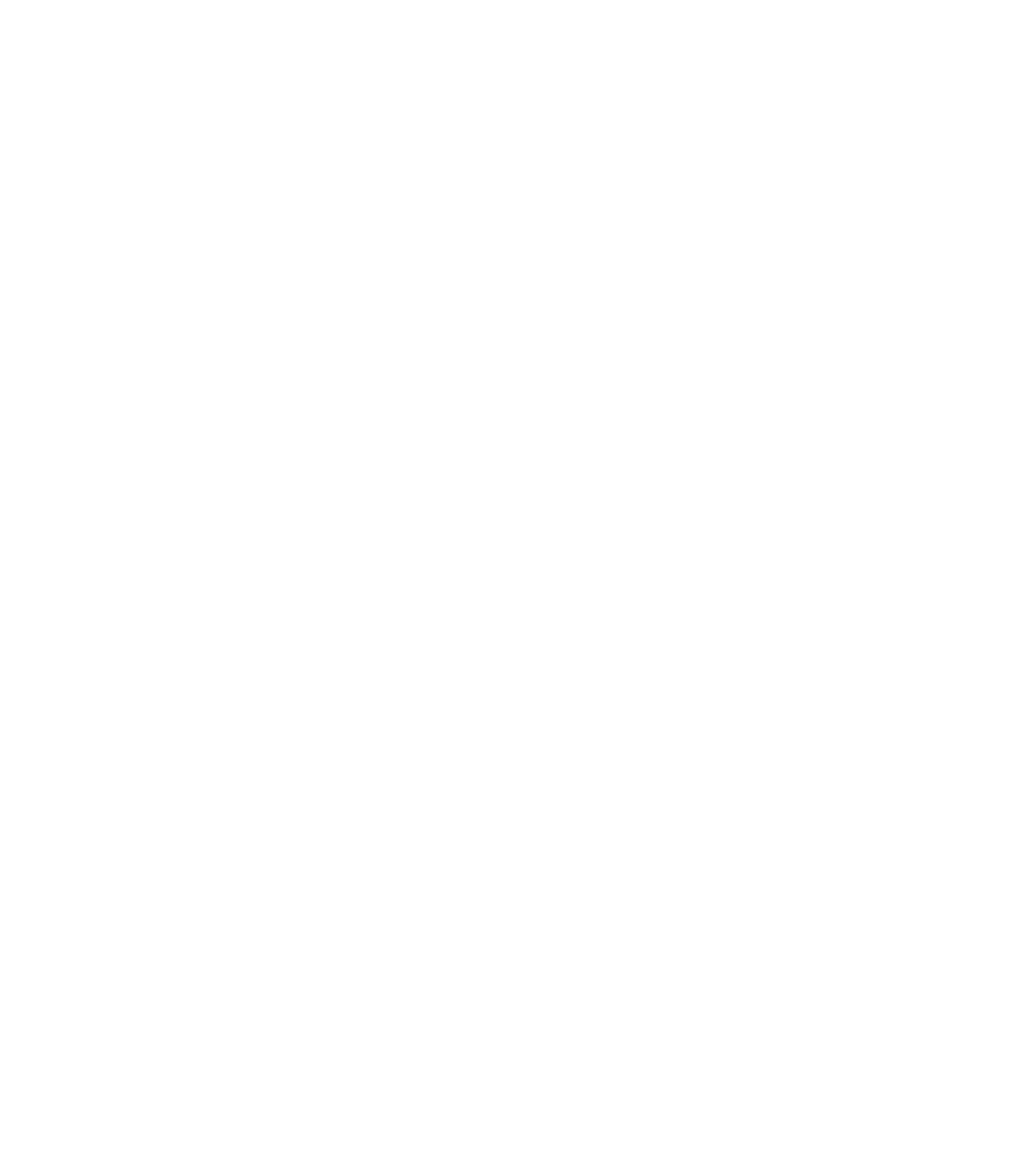
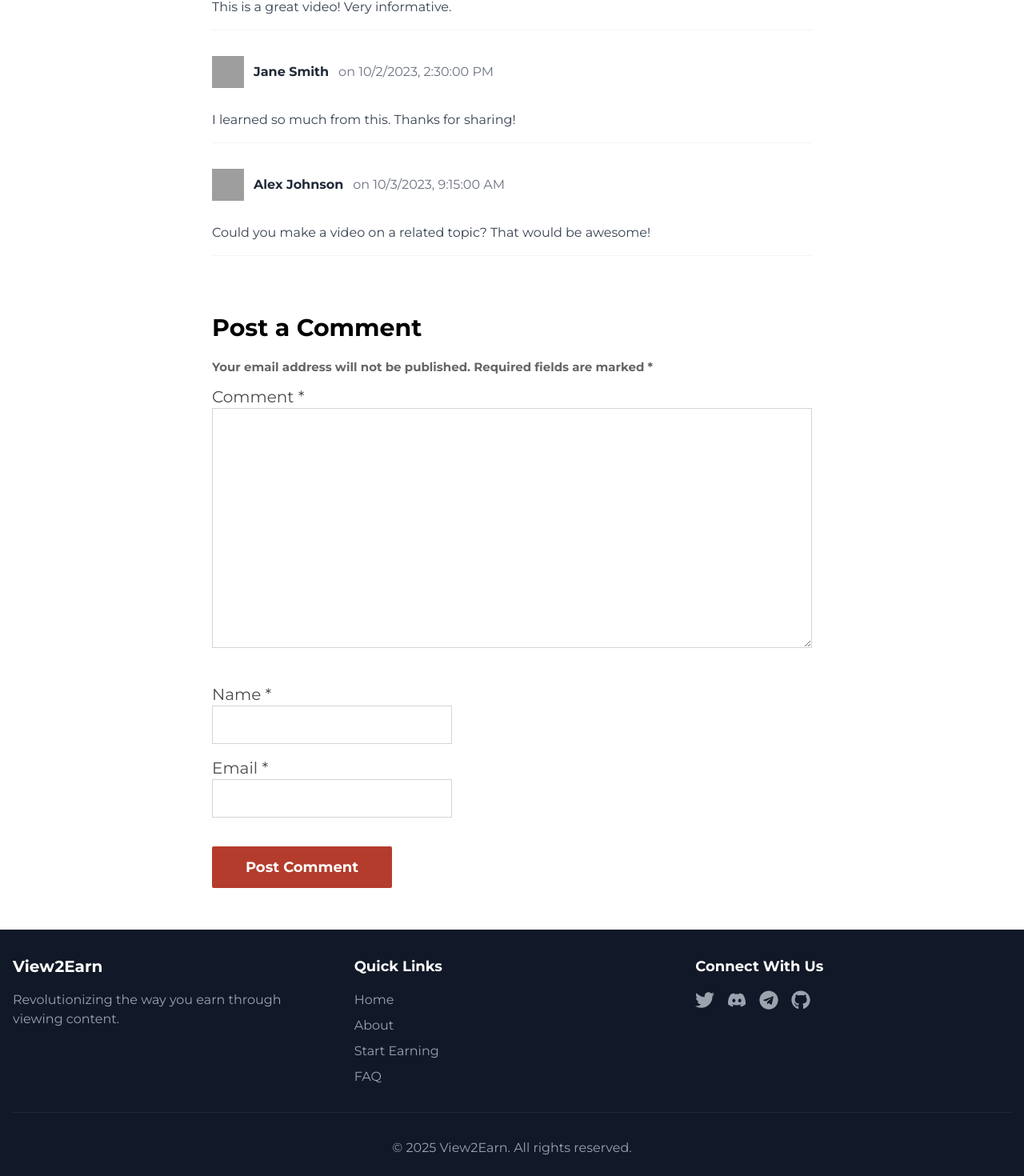
Before and after one commit to OmarSalhab/View2Earn, a React (Vite) app: page / in a window 1280 px wide. Shown: the part 9674-11144 px from the top of the page at 80% size. Before the commit the page ends 9503 px from the top, so only its background shows below. Built offline with nearby package versions, Linux system fonts and the light colour scheme; grey boxes are pictures that could not be loaded.

Commit message:
feat: Add Comment and Rating components, enhance Footer, and update dependencies

```diff
--- a/package.json
+++ b/package.json
@@ -11,7 +11,9 @@
   },
   "dependencies": {
     "react": "^19.0.0",
-    "react-dom": "^19.0.0"
+    "react-dom": "^19.0.0",
+    "react-icons": "^5.5.0",
+    "uuid": "^11.1.0"
   },
   "devDependencies": {
     "@eslint/js": "^9.21.0",
--- a/src/App.tsx
+++ b/src/App.tsx
@@ -5,6 +5,8 @@ import PsudueCard from "./components/PsudueCard";
 import Aside from "./components/Aside";
 import { fetchByVideo, fetchByChannel } from "./utils/apiCall";
 import { formatCurrency, formatViews } from "./utils/formatCurrency";
+import Rating from "./components/Rating";
+import Footer from "./components/Footer";
 
 function App() {
 	const [views, setViews] = useState(17000);
@@ -100,19 +102,7 @@ function App() {
 		],
 	};
 
-	// const nicheRPM = {
-	// 	"Finance & Investing": [5.0, 12.25], // Realistic range for high-value niches
-	// 	"Make Money Online": [4.5, 13.52], // Slightly lower min (avoid overestimation)
-	// 	"Digital Marketing": [4.0, 12.52], // Competitive but not always 12.52x
-	// 	"Technology & Gadgets": [3.5, 10.0], // Broad niche, lower min
-	// 	"Business & Entrepreneurship": [6.0, 18.0], // High max for premium content
-	// 	"Health & Fitness": [2.5, 10.0], // Wide variability (supplements vs. general)
-	// 	Education: [2.0, 9.89], // Free tutorials vs. paid courses
-	// 	Entertainment: [2.0, 3.5],
-	// 	"Real Estate": [3.0, 8.0], // Local markets vary
-	// 	"Travel & Lifestyle": [1.5, 9.0], // Luxury travel vs. budget guides
-	// 	Gaming: [0.5, 1.4], // Low RPM unless sponsored
-	// };
+
 	const nicheMultipliers: any = {
 		"Finance & Investing": [1.0, 2.75], // Example: 2.75x for top-tier countries
 		"Make Money Online": [0.9, 2.5],
@@ -1079,7 +1069,11 @@ function App() {
 						rate, ad blockers, the percentage of invalid ad clicks, and so on.
 					</p>
 				</section>
+				<section className="max-w-[750px] w-full h-full mb-12">
+					<Rating/>
+				</section>
 			</main>
+				<Footer />
 		</>
 	);
 }
--- /dev/null
+++ b/src/components/Comment.tsx
@@ -0,0 +1,20 @@
+interface CommentProps {
+    time: string;
+    name: string;
+    comment: string;
+}
+
+const Comment = ({ time, name, comment }: CommentProps) => {
+    return (
+        <div className="w-full flex flex-col gap-2 py-4 border-b border-gray-100">
+            <div className="flex gap-3 items-center pb-5">
+                <img src="https://secure.gravatar.com/avatar/fdcd9bc3e25c2020ba21a009a563d6cc?s=68&d=mm&r=g" className="w-10 h-10"/>
+                <span className="font-bold text-gray-800">{name}</span>
+                <span className="text-md text-gray-500 ">on {time}</span>
+            </div>
+            <p className="text-gray-700">{comment}</p>
+        </div>
+    );
+};
+
+export default Comment;
--- /dev/null
+++ b/src/components/Footer.tsx
@@ -0,0 +1,59 @@
+import React from 'react';
+import { FaTwitter, FaDiscord, FaTelegram, FaGithub } from 'react-icons/fa';
+
+const Footer: React.FC = () => {
+    return (
+        <footer className="bg-gray-900 text-white mt-auto w-full">
+            <div className="max-w-7xl mx-auto px-4 py-8">
+                <div className="grid grid-cols-1 md:grid-cols-3 gap-8">
+                    {/* Brand Section */}
+                    <div>
+                        <h3 className="text-xl font-bold mb-4">View2Earn</h3>
+                        <p className="text-gray-400">
+                            Revolutionizing the way you earn through viewing content.
+                        </p>
+                    </div>
+
+                    {/* Quick Links */}
+                    <div>
+                        <h4 className="text-lg font-semibold mb-4">Quick Links</h4>
+                        <ul className="space-y-2">
+                            <li><a href="/" className="text-gray-400 hover:text-white transition">Home</a></li>
+                            <li><a href="/about" className="text-gray-400 hover:text-white transition">About</a></li>
+                            <li><a href="/earn" className="text-gray-400 hover:text-white transition">Start Earning</a></li>
+                            <li><a href="/faq" className="text-gray-400 hover:text-white transition">FAQ</a></li>
+                        </ul>
+                    </div>
+
+                    {/* Social Links */}
+                    <div>
+                        <h4 className="text-lg font-semibold mb-4">Connect With Us</h4>
+                        <div className="flex space-x-4">
+                            <a href="#" className="text-gray-400 hover:text-white transition">
+                                <FaTwitter size={24} />
+                            </a>
+                            <a href="#" className="text-gray-400 hover:text-white transition">
+                                <FaDiscord size={24} />
+                            </a>
+                            <a href="#" className="text-gray-400 hover:text-white transition">
+                                <FaTelegram size={24} />
+                            </a>
+                            <a href="#" className="text-gray-400 hover:text-white transition">
+                                <FaGithub size={24} />
+                            </a>
+                        </div>
+                    </div>
+                </div>
+
+                {/* Copyright */}
+                <div className="border-t border-gray-800 mt-8 pt-8 text-center">
+                    <p className="text-gray-400">
+                        © {new Date().getFullYear()} View2Earn. All rights reserved.
+                    </p>
+                </div>
+            </div>
+        </footer>
+    );
+};
+
+export default Footer;
--- /dev/null
+++ b/src/components/Rating.tsx
@@ -0,0 +1,74 @@
+import Comment from "./Comment";
+
+const Rating = () => {
+	// Static comments for now
+	const comments = [
+		{
+			id: "1",
+			time: "2023-10-01T12:00:00Z",
+			name: "John Doe",
+			comment: "This is a great video! Very informative.",
+		},
+		{
+			id: "2",
+			time: "2023-10-02T14:30:00Z",
+			name: "Jane Smith",
+			comment: "I learned so much from this. Thanks for sharing!",
+		},
+		{
+			id: "3",
+			time: "2023-10-03T09:15:00Z",
+			name: "Alex Johnson",
+			comment:
+				"Could you make a video on a related topic? That would be awesome!",
+		},
+	];
+
+	return (
+		<div className="w-full mt-8 text-left">
+			<h2 className="text-3xl font-semibold mb-5 mt-2">
+				{comments.length} Comments
+			</h2>
+			<div className="flex flex-col gap-4">
+				{comments.map((comment) => (
+					<Comment
+						key={comment.id}
+						time={new Date(comment.time).toLocaleString()} // Format the time
+						name={comment.name}
+						comment={comment.comment}
+					/>
+				))}
+			</div>
+			<RatingForm />
+		</div>
+	);
+};
+
+const RatingForm = () => {
+	return (
+		<div className="w-full mt-8 text-left flex flex-col">
+			<h3 className="text-3xl font-semibold mt-10 ">Post a Comment</h3>
+			<p className="opacity-60 font-semibold text-[15px] mt-5">
+				Your email address will not be published. Required fields are marked *
+			</p>
+			<form className="flex flex-col gap-4 mt-1">
+				<div className="flex flex-col mt-2">
+					<label className="text-xl font-medium opacity-70 ">Comment *</label>
+					<textarea className="border border-gray-300 h-[300px]"></textarea>
+				</div>
+				<div className="flex flex-col mt-7">
+					<label className="text-xl font-medium opacity-70 ">Name *</label>
+					<input type="text" className="border border-gray-300 h-12 w-[40%]"/>
+				</div>
+				<div className="flex flex-col ">
+					<label className="text-xl font-medium opacity-70 ">Email *</label>
+					<input type="email" className="border border-gray-300 h-12 w-[40%]"/>
+				</div>
+                <button className="w-[30%] bg-[#b43c2c] text-white font-semibold text-lg mt-5 py-3 px-2 rounded-sm hover:bg-orange-600 transition duration-200 ease-in-out">
+                    Post Comment</button>
+			</form>
+		</div>
+	);
+};
+
+export default Rating;
```
Also changed, not shown: 1 other file (tests, documents, lock files or other folders).
